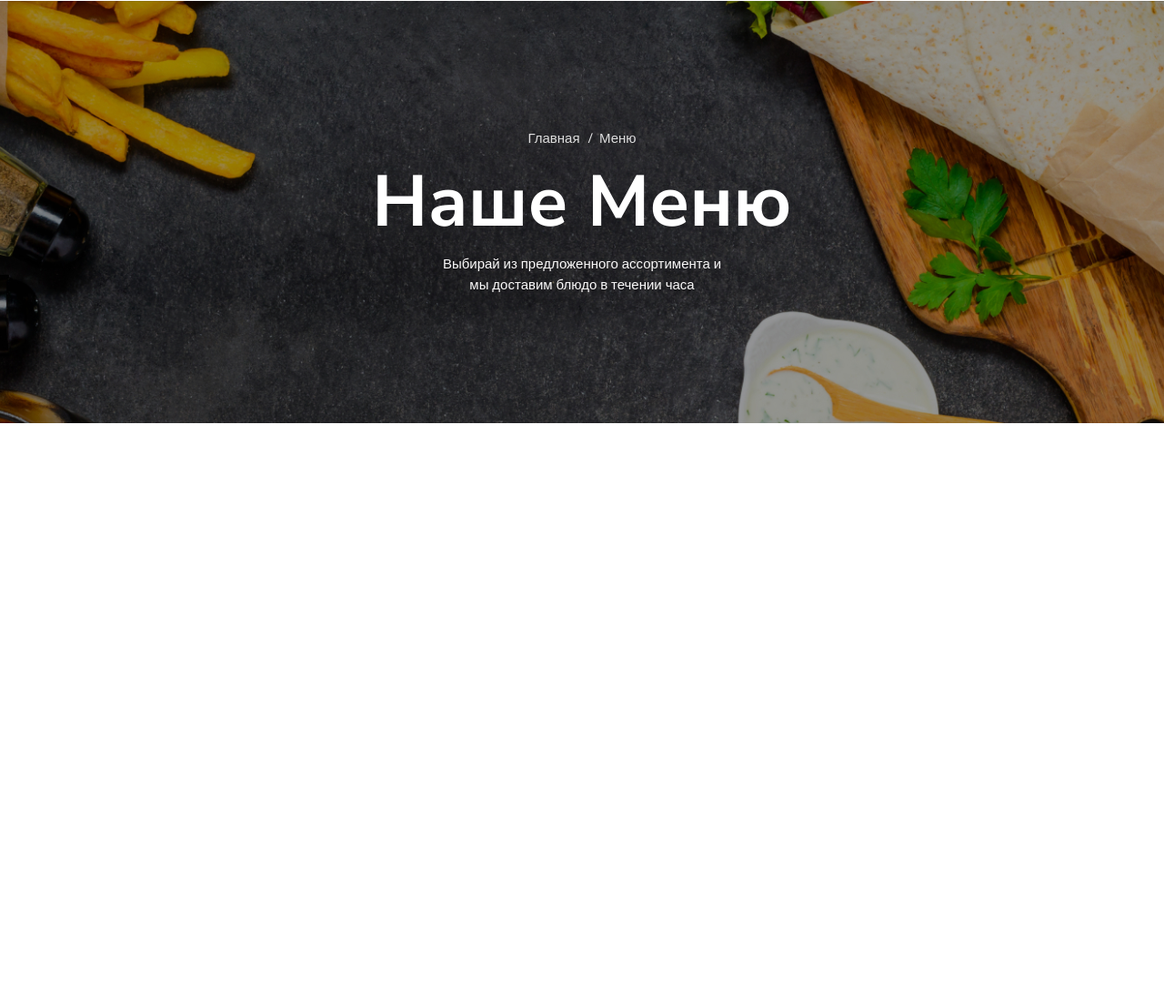
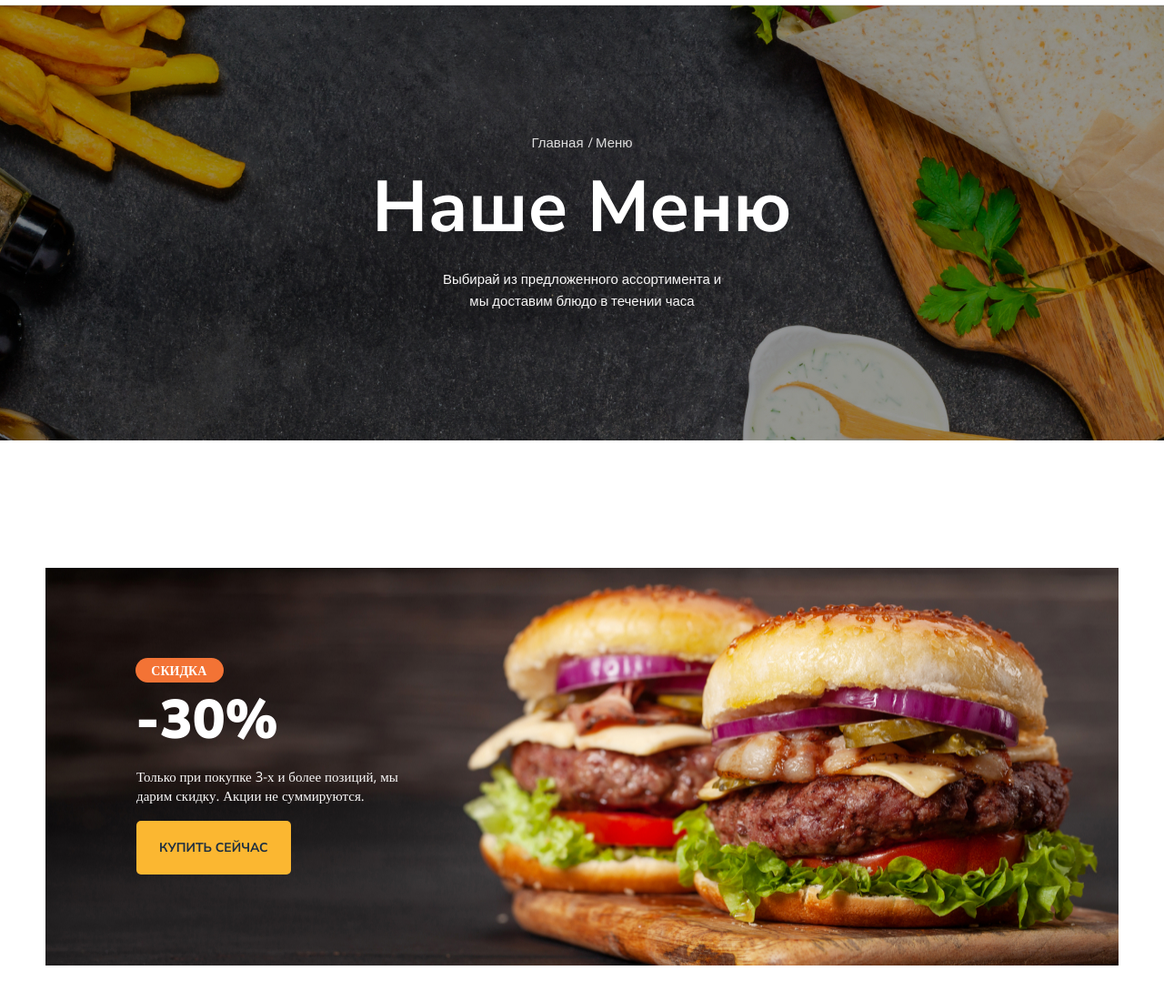
Before and after one commit to Nadusha125/Module01-Burger, a plain HTML site: page index.html in a window 1280 px wide. Shown: the part 108-1208 px from the top of the page at 91% size. Before the commit the page ends 800 px from the top, so only its background shows below. Drawn offline with nearby package versions, Linux system fonts and the light colour scheme.

Commit message:
Add block

```diff
--- a/index.html
+++ b/index.html
@@ -44,5 +44,19 @@
             <p class="discription">Выбирай из предложенного ассортимента и мы доставим блюдо в течении часа</p>
         </div>
     </div>
+    <main>
+        <div class="banner">
+            <div class="container">
+                <div class="banner-box">
+                    <h2 class="banner-title">
+                        <span>скидка</span>
+                        -30%
+                    </h2>
+                    <p class="banner-text">Только при покупке 3-х и более позиций, мы дарим скидку. Акции не суммируются.</p>
+                    <a href="#" class="banner-link">купить сейчас</a>
+                </div>
+            </div>
+        </div>
+    </main>
 </body>
 </html>
--- a/styles/main.css
+++ b/styles/main.css
@@ -7,6 +7,9 @@ body {
     padding-right: 15px;
     padding-left: 15px;
 }
+header {
+    border-bottom: 1px solid #DEDEDE;
+}
 .header {
     font-family: 'Open Sans', sans-serif;
     display: flex;
@@ -14,6 +17,7 @@ body {
     justify-content: space-between;
     padding-top: 26px;
     padding-bottom: 25px;
+
 }
 .header-logo {
     display: block;
@@ -29,12 +33,17 @@ body {
     display: flex;
     padding-left: 0px;
     gap: 46px;
+    padding-right: 98px;
+    padding-top: 4px;
 }
 .header-nav a {
     font-weight: 600;
     font-size: 20px;
     color: #443737;
     text-decoration: none;
+}
+.header-nav a:hover {
+color:#FFC725 ;
 }
 .header-nav a::after {
     content: '';
@@ -54,6 +63,7 @@ background: #FFC725;
     border: none;
     padding: 0;
     gap: 10px;
+    cursor: pointer;
 }
 .button-item {
     position: relative;
@@ -84,6 +94,7 @@ background: #FFC725;
     background-size: cover;
     background-position: center center;
     padding: 142px 0;
+    margin-bottom: 140px;
 }
 .breadcrumbs {
     padding-left: 0;
@@ -91,7 +102,7 @@ background: #FFC725;
     list-style-type: none;
     display: flex;
     justify-content: center;
-    gap: 16px;
+    gap: 8px;
 }
 .breadcrumbs a {
     color: #DEDEDE;
@@ -100,10 +111,17 @@ background: #FFC725;
     text-decoration: none;
 
 }
+.breadcrumbs a:hover {
+    color: #FFC725;
+}
 .breadcrumbs a::before {
     content: '/';
     position: relative;
-    left: -7px;
+    left: -3px;
+    pointer-events: none;
+}
+.breadcrumbs a:hover::before {
+    color: #DEDEDE;
 }
 .breadcrumbs li:first-child a::before {
     display: none;
@@ -111,14 +129,70 @@ background: #FFC725;
 .title {
     font-weight: 700;
     font-size: 79px;
-    margin-top: 10px;
-    margin-bottom: 10px;
+    margin-top: 17px;
+    margin-bottom: 20px;
 }
 .discription {
     font-family: 'Open Sans', sans-serif;
     font-size: 15px;
-    line-height: 1.5;
+    line-height: 1.6;
     color: #FAF9F9;
     max-width: 320px;
     margin: 0 auto;
 }
+.container {
+    max-width: 1180px;
+    margin: 0 auto;
+    padding-left: 15p;
+    padding-right: 15px;
+}
+.banner-box {
+    color: #FFFFFF;
+    background-image: url(../images/banner.jpg);
+    background-size: cover;
+    background-repeat: no-repeat;
+    background-position: center center;
+    padding: 100px 100px 120px 100px;
+    margin-bottom: 100px;
+}
+.banner-text {
+    font-family: 'Open Sans';
+    font-weight: 400;
+    font-size: 15px;
+    line-height: 21px;
+    color: #FAF9F9;
+    max-width: 310px;
+    margin-bottom: 37px;
+}
+.banner-link {
+    text-decoration: none;
+    font-family: 'Nunito Sans';
+    font-weight: 700;
+    font-size: 14px;
+    color: #1E2F40;
+    background-color: #FBB731;
+    border-radius: 5px;
+    padding: 20px 25px;
+    text-transform: uppercase;
+}
+.banner-title {
+  font-family: 'Nunito Sans';
+  font-weight: 900;
+  font-size: 60px;
+  line-height: 76px;
+  text-transform: uppercase;
+  margin: -1px;
+}
+.banner-title span {
+    display: block;
+    max-width: 60px;
+    font-family: 'Open Sans';
+    font-weight: 600;
+    font-size: 14px;
+    line-height: 17px;
+    padding: 5px 19.73px 5px 17.27px;
+    text-transform: uppercase;
+    background: #F37335;
+    border-radius: 14px;
+    margin-bottom: 3px;
+}
```
Also changed, not shown: images/banner.jpg (added).
